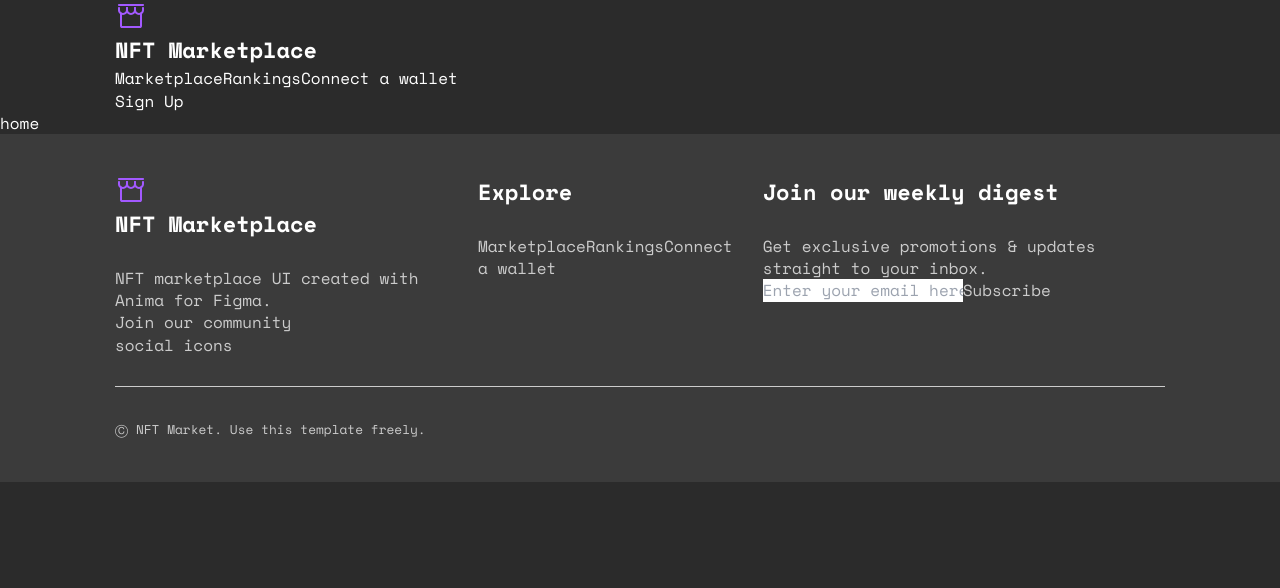
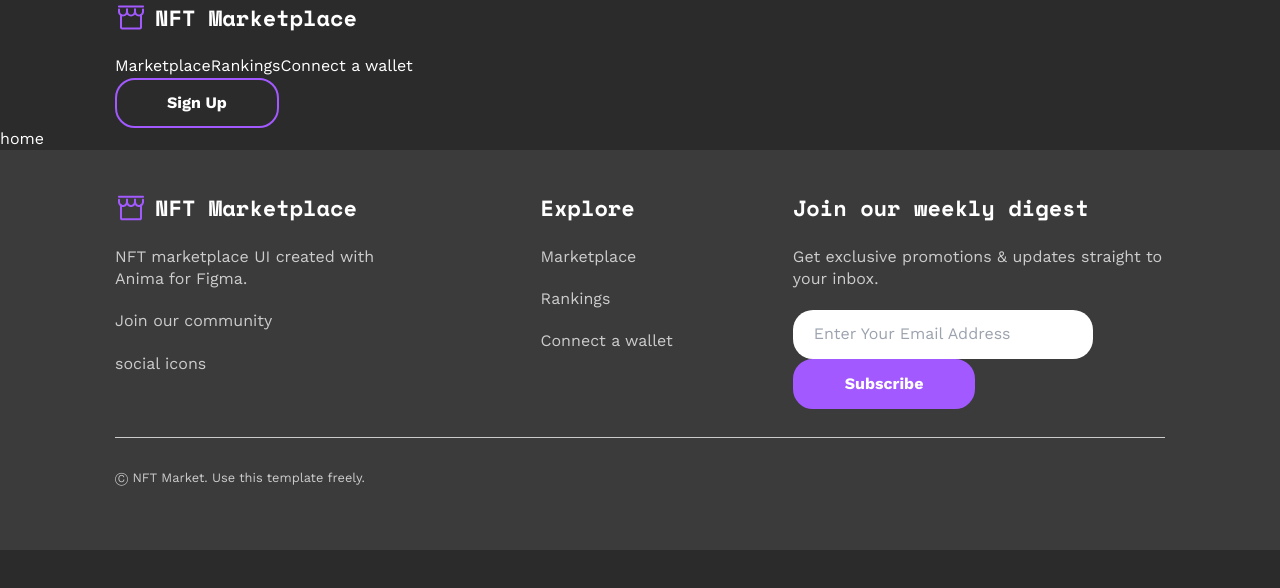
Before and after one commit to AnnaAlmie/the-marketplace, a Next.js app: page / in a window 1280 px wide. Shown: the top 588 px of the page. Built offline with nearby package versions, Linux system fonts and the light colour scheme.

Commit message:
footer complete

```diff
--- a/src/app/components/Footer.tsx
+++ b/src/app/components/Footer.tsx
@@ -4,6 +4,8 @@ import SubscriptionInput from "./SubscriptionInput";
 import styles from './footer.module.scss'
 
 export default function Footer() {
+    const mt_h5 = "mobile:mt-8 tablet:mt-8";
+
     return (
         <footer className={styles.footer}>
             <div className="wrapper">
@@ -12,21 +14,24 @@ export default function Footer() {
                         <MainLogo />
                         <p>NFT marketplace UI created with Anima for Figma.</p>
                         <p>Join our community</p>
-                        <div>social icons</div>
+                        <div>
+                            {/* :TODO  social icons*/}
+                            social icons</div>
                     </div>
-                    <div>
-                        <h5>Explore</h5>
+                    <div className={styles.footer_nav}>
+                        <h5 className={mt_h5}>Explore</h5>
                         <MainNav />
                     </div>
                     <div>
-                        <h5>Join our weekly digest</h5>
+                        <h5 className={mt_h5}>Join our weekly digest</h5>
                         <p>Get exclusive promotions & updates straight to your inbox.</p>
                         <SubscriptionInput />
                     </div>
                 </div>
-                <hr />
+                <hr className="my-7" />
                 <p><small>Ⓒ NFT Market. Use this template freely.</small></p>
             </div>
         </footer>
     )
+
 }
--- a/src/app/components/MainLogo.tsx
+++ b/src/app/components/MainLogo.tsx
@@ -1,11 +1,12 @@
 import Image from 'next/image';
 
 export default function MainLogo() {
+    const logo = "flex whitespace-nowrap"
     return (
-        <h5 className="logo">
+        <h5 className={logo}>
             <Image src="/Storefront.svg"
                 alt="NFT Marketplace" width={32}
-                height={32} />
+                height={32} className="mr-2" />
             NFT Marketplace
         </h5>
     )
--- a/src/app/components/MainNav.tsx
+++ b/src/app/components/MainNav.tsx
@@ -1,11 +1,27 @@
 import Link from "next/link";
 
 export default function MainNav() {
+    const links = [
+        {
+            title: "Marketplace",
+            link: "/"
+        },
+        {
+            title: "Rankings",
+            link: "/"
+        },
+        {
+            title: "Connect a wallet",
+            link: "/"
+        },
+    ]
     return (
         <nav>
-            <Link href={"/"}>Marketplace</Link>
-            <Link href={"/"}>Rankings</Link>
-            <Link href={"/"}>Connect a wallet</Link>
+            {
+                links.map(link => {
+                    return <Link href={link.link} key={link.title} className="whitespace-nowrap">{link.title}</Link>
+                })
+            }
         </nav>
     )
 }
--- /dev/null
+++ b/src/app/components/SubscriptionInput.module.scss
@@ -0,0 +1,22 @@
+.subscription_input {
+    @screen md {
+        display: flex;
+
+        input {
+            border-top-right-radius: 0;
+            border-bottom-right-radius: 0;
+            margin-right: calc(var(--border-radius) * -1);
+        }
+    }
+
+    @screen mobile {
+        input {
+            width: 100%;
+        }
+
+        button {
+            width: 100%;
+            margin-top: 16px;
+        }
+    }
+}
--- a/src/app/components/SubscriptionInput.tsx
+++ b/src/app/components/SubscriptionInput.tsx
@@ -1,8 +1,10 @@
+import styles from "./SubscriptionInput.module.scss";
+
 export default function SubscriptionInput() {
     return (
-        <div>
-            <input type="text" placeholder="Enter your email here" />
-            <button className="">Subscribe</button>
+        <div className={styles.subscription_input}>
+            <input type="text" placeholder="Enter Your Email Address" />
+            <button className="btn_active">Subscribe</button>
         </div>
     )
 }
--- a/src/app/components/footer.module.scss
+++ b/src/app/components/footer.module.scss
@@ -4,19 +4,17 @@
         padding: 40px 0;
 
         &_cols {
-        display: flex;
-        justify-content: space-between;
-        align-items: flex-start;
-        gap: 30px;
-
+            @screen lg {
+                @apply flex justify-between gap-[120px]
+            }
         }
 
         h5 {
-        color: #fff;
-        margin-bottom: 25px;
+            color: var(--color-white);
         }
 
-    hr {
-        margin: 30px 0;
+        &_nav a,
+        p {
+            @apply block mb-5;
         }
     }
--- a/src/app/globals.css
+++ b/src/app/globals.scss
@@ -7,17 +7,18 @@
 :root {
   --max-width: 1280px;
   --padding: 0 115px;
-  --border-radius: 25.8px;
+  --border-radius: 20px;
   --font-space: 'Space Mono', monospace;
   --font-work: 'Work Sans', sans-serif;
   --color-dark: #2B2B2B;
   --color-dark-grey: #3B3B3B;
   --color-grey: #858584;
+  --color-white: #ffffff;
   --color-light-grey: #cccccc;
-  --color-white: #ffffff;
   --color-action: #A259FF;
   --gradient-primary: linear-gradient(128.15deg, #A259FF 49.75%, #377DF7 136.56%);
   --gradient-secondary: linear-gradient(100.92deg, #A259FF 13.57%, #FF6250 97.65%);
+  --transition: all .2s ease-in-out;
 }
 
 * {
@@ -30,7 +31,7 @@ body {
   overflow-x: hidden;
   color: var(--color-white);
   background: var(--color-dark);
-  font-family: var(--font-space);
+  font-family: var(--font-work);
   font-style: normal;
   font-weight: 400;
   font-size: 16px;
@@ -40,6 +41,11 @@ body {
 a {
   color: inherit;
   text-decoration: none;
+  transition: var(--transition);
+
+  &:hover {
+    color: var(--color-action);
+  }
 }
 
 .wrapper {
@@ -47,8 +53,17 @@ a {
   max-width: var(--max-width);
   padding: var(--padding);
   margin: 0 auto;
+
+  @screen mobile {
+    padding: 0 30px;
+  }
+
+  @screen tablet {
+    padding: 0 72px;
+  }
 }
 
+// titles
 h1 {
   font-style: normal;
   font-weight: 700;
@@ -78,10 +93,12 @@ h4 {
 }
 
 h5 {
+  font-family: var(--font-space);
   font-style: normal;
   font-weight: 700;
   font-size: 22px;
   line-height: 160%;
+  margin-bottom: 20px;
 }
 
 h6 {
@@ -90,3 +107,43 @@ h6 {
   font-size: 12px;
   line-height: 110%;
 }
+
+// forms
+input {
+  width: max-content;
+  min-width: 300px;
+  padding: 12px 20px;
+  color: var(--color-dark);
+  font-weight: 400;
+  outline: none;
+  border: 1px solid transparent;
+  border-radius: var(--border-radius);
+  transition: var(--transition);
+
+  &:focus {
+    border-color: var(--color-action);
+  }
+}
+
+button {
+  width: max-content;
+  padding: 12px 50px;
+  color: var(--color-white);
+  background: var(--color-dark);
+  border: 2px solid var(--color-action);
+  border-radius: var(--border-radius);
+  transition: var(--transition);
+  font-weight: 600;
+
+  &:not(.btn_active):hover {
+    background: var(--color-action);
+  }
+
+  &.btn_active {
+    background: var(--color-action);
+
+    &:hover {
+      background: var(--color-dark);
+    }
+  }
+}
--- a/src/app/layout.tsx
+++ b/src/app/layout.tsx
@@ -1,4 +1,4 @@
-import './globals.css';
+import './globals.scss';
 import Header from './components/Header';
 import Footer from './components/Footer';
 
--- a/tailwind.config.js
+++ b/tailwind.config.js
@@ -1,4 +1,6 @@
 /** @type {import('tailwindcss').Config} */
+const defaultTheme = require("tailwindcss/defaultTheme");
+
 module.exports = {
   content: [
     "./app/**/*.{js,ts,jsx,tsx}",
@@ -12,6 +14,11 @@ module.exports = {
     extend: {},
     colors: {
       "gray": "#cccccc"
+    },
+    screens: {
+      ...defaultTheme.screens,
+      mobile: { 'min': '0px', 'max': '767px' },
+      tablet: { 'min': '768px', 'max': '1023px' }
     }
   },
   plugins: [],
```
Lines whose indentation alone changed are shown as unchanged.
